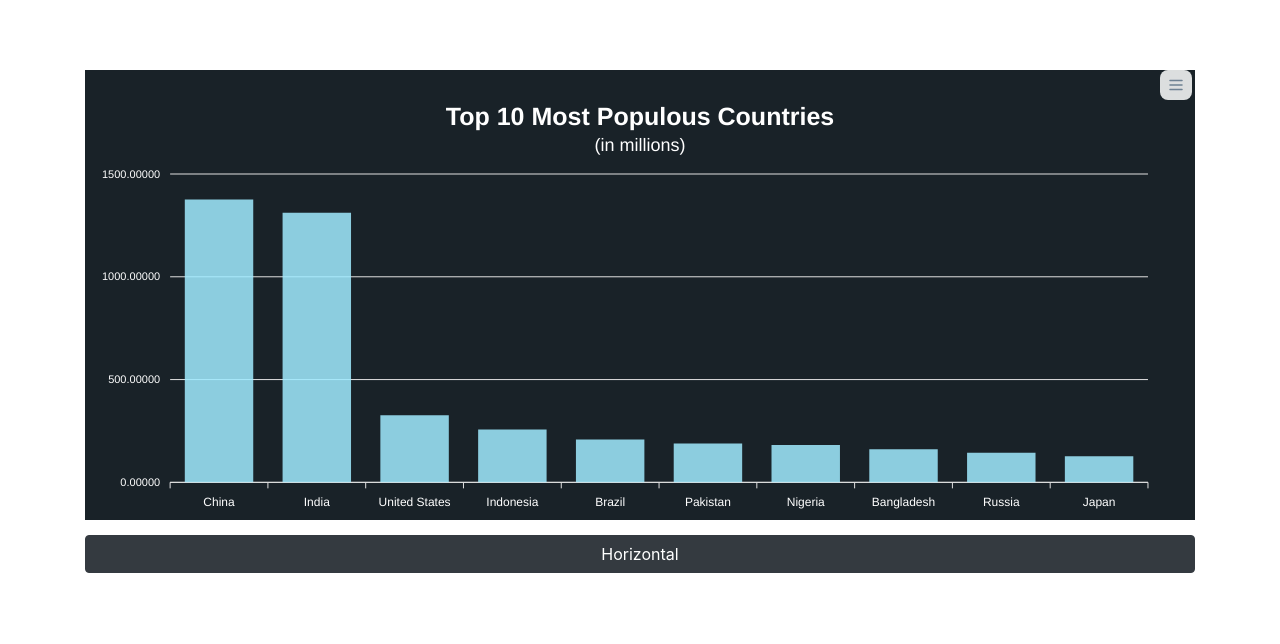
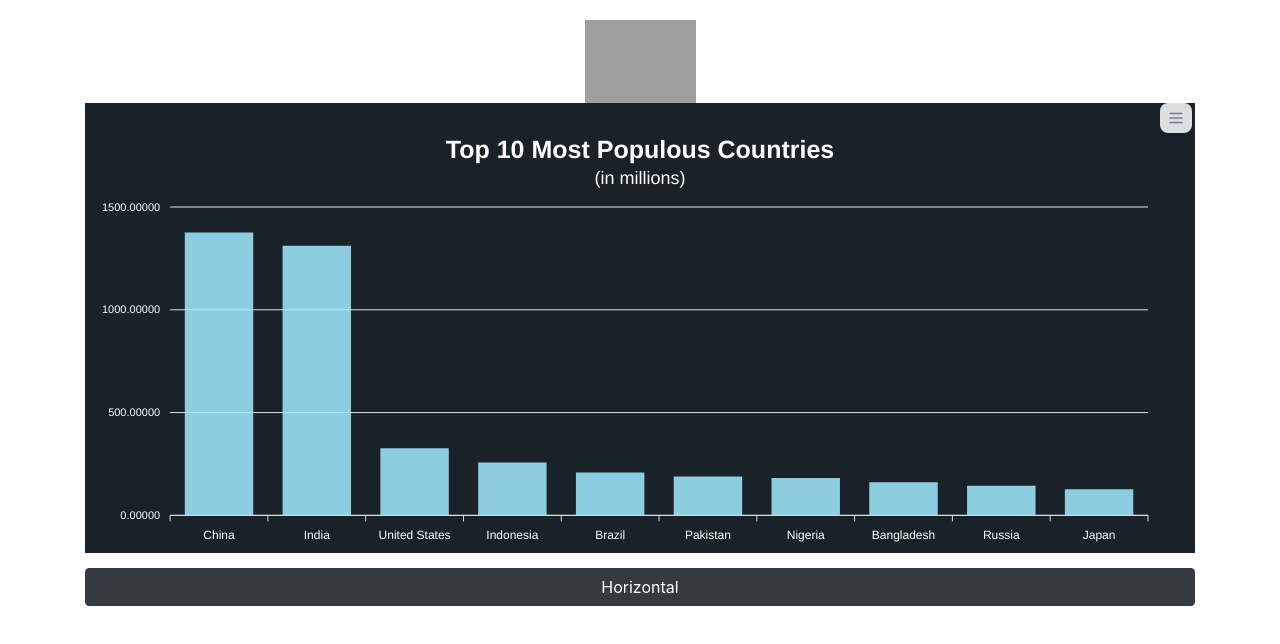
Before and after one commit to jsubroto/apexcharts, a plain HTML site: page index.html in a window 1280 px wide. Drawn offline with nearby package versions, Linux system fonts and the light colour scheme; grey boxes are pictures that could not be loaded.

Commit message:
Add logo which links to the docs for ApexCharts.js

```diff
--- a/index.html
+++ b/index.html
@@ -15,6 +15,11 @@
 <body>
 
   <div class="container">
+
+    <a href="https://apexcharts.com/docs/" target="_blank">
+      <img src="https://ph-files.imgix.net/2364bb25-f440-4363-add2-55d5b1475f50" alt="ApexCharts.js Logo">
+    </a>
+
     <div id="chart"></div>
     <button type="button" class="btn btn-dark btn-block" id="toggle">Horizontal</button>
   </div>
--- a/style.css
+++ b/style.css
@@ -3,12 +3,14 @@ body {
 }
 
 .container {
-  margin: 70px auto;
-  overflow: hidden;
-  width: 80%;
+  margin: 20px auto;
   text-align: center;
 }
 
 .btn {
   margin-bottom: 5px;
 }
+
+img {
+  width: 10%;
+}
```
